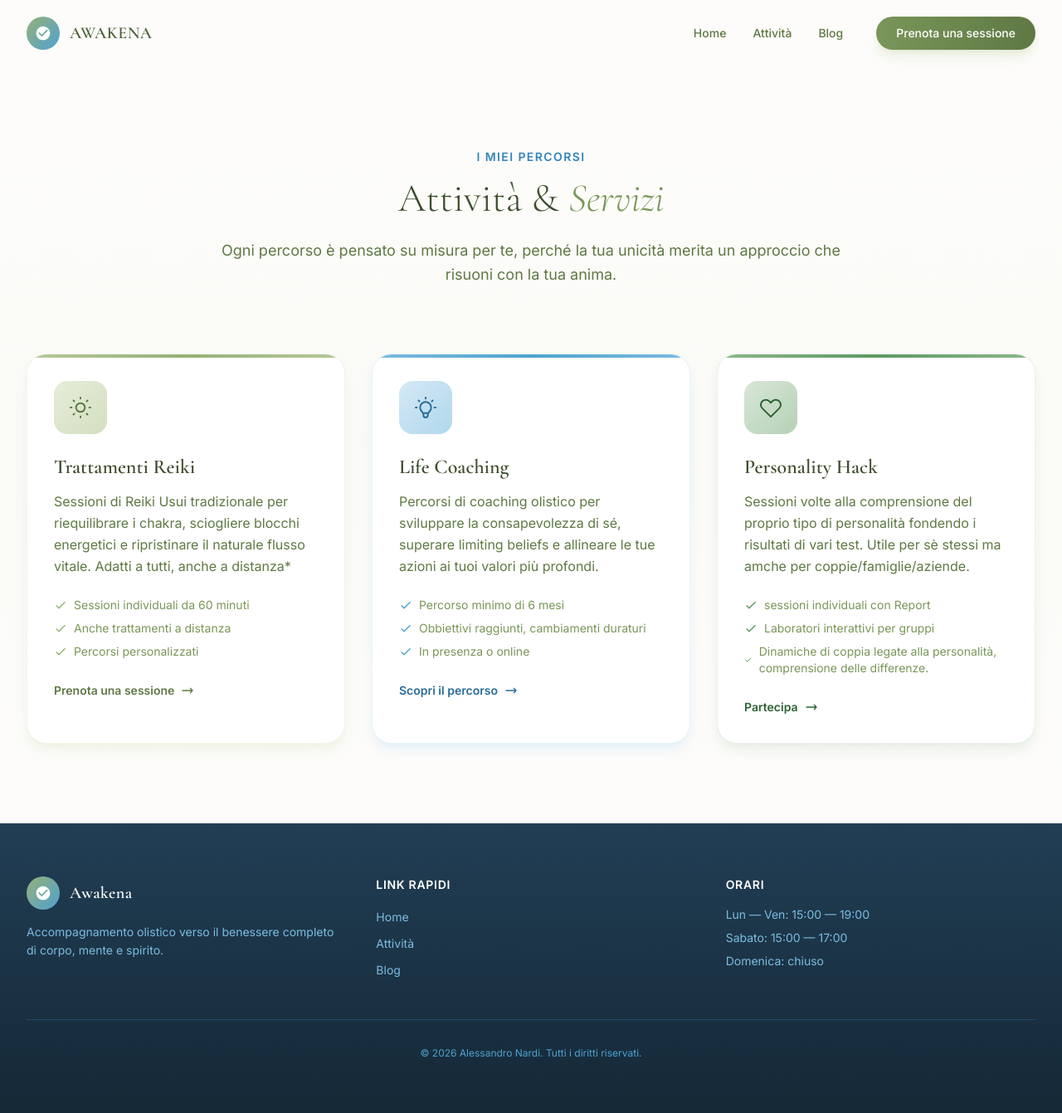
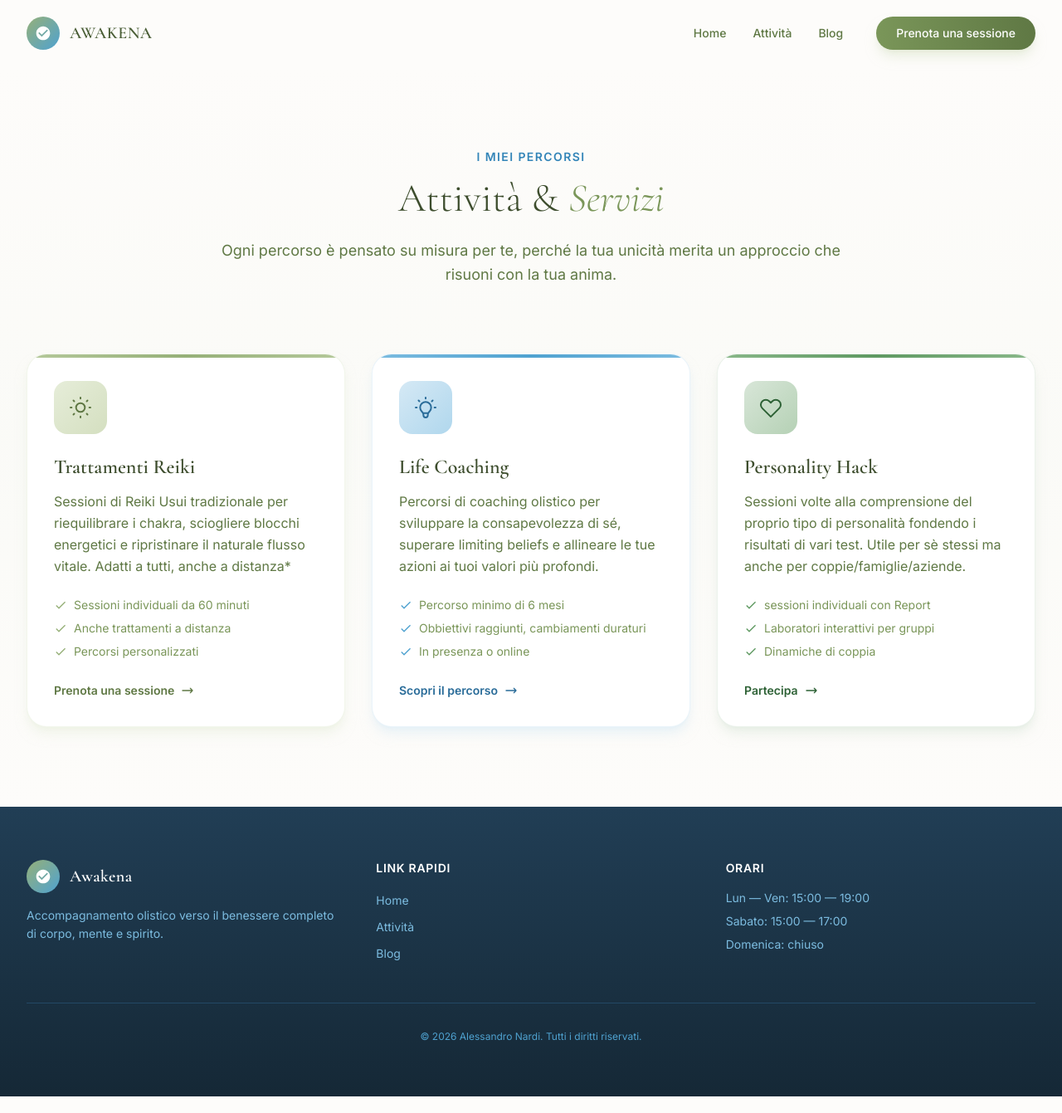
Before and after one commit to rerosku/rerosku.github.io, a Jekyll site: the page built from pages/attivita.md, in a window 1280 px wide and 1341 px high. Shown: the whole window at 83% size. Built offline with Jekyll 4.4.1, drawn with Linux system fonts in a browser that asks for light colours; nearby versions of some CDN libraries; some web fonts are replaced.

Commit message:
Update rerosku.github.io from Acode

```diff
--- a/index.html
+++ b/index.html
@@ -46,8 +46,8 @@
         <div class="text-xs text-salvia-500 uppercase tracking-wider mt-1">Life Olistico</div>
       </div>
       <div class="text-center">
-        <div class="font-display text-3xl font-semibold text-salvia-700">∞</div>
-        <div class="text-xs text-salvia-500 uppercase tracking-wider mt-1">Passione</div>
+        <div class="font-display text-3xl font-semibold text-salvia-700">Personality</div>
+        <div class="text-xs text-salvia-500 uppercase tracking-wider mt-1">Expert</div>
       </div>
     </div>
   </div>
--- a/pages/attivita.md
+++ b/pages/attivita.md
@@ -56,11 +56,11 @@
           <svg class="w-8 h-8 text-rosmarino-600" fill="none" stroke="currentColor" viewBox="0 0 24 24"><path stroke-linecap="round" stroke-linejoin="round" stroke-width="1.5" d="M4.318 6.318a4.5 4.5 0 000 6.364L12 20.364l7.682-7.682a4.5 4.5 0 00-6.364-6.364L12 7.636l-1.318-1.318a4.5 4.5 0 00-6.364 0z"/></svg>
         </div>
         <h3 class="font-display text-2xl font-semibold text-salvia-800 mb-3">Personality Hack</h3>
-        <p class="text-salvia-600 leading-relaxed mb-6">Sessioni volte alla comprensione del proprio tipo di personalità fondendo i risultati di vari test. Utile per sè stessi ma amche per coppie/famiglie/aziende.</p>
+        <p class="text-salvia-600 leading-relaxed mb-6">Sessioni volte alla comprensione del proprio tipo di personalità fondendo i risultati di vari test. Utile per sè stessi ma anche per coppie/famiglie/aziende.</p>
         <div class="space-y-2 mb-6">
           <div class="flex items-center gap-2 text-sm text-salvia-500"><svg class="w-4 h-4 text-rosmarino-400" fill="currentColor" viewBox="0 0 24 24"><path d="M9 16.17L4.83 12l-1.42 1.41L9 19 21 7l-1.41-1.41L9 16.17z"/></svg><span>sessioni individuali con Report</span></div>
           <div class="flex items-center gap-2 text-sm text-salvia-500"><svg class="w-4 h-4 text-rosmarino-400" fill="currentColor" viewBox="0 0 24 24"><path d="M9 16.17L4.83 12l-1.42 1.41L9 19 21 7l-1.41-1.41L9 16.17z"/></svg><span>Laboratori interattivi per gruppi</span></div>
-          <div class="flex items-center gap-2 text-sm text-salvia-500"><svg class="w-4 h-4 text-rosmarino-400" fill="currentColor" viewBox="0 0 24 24"><path d="M9 16.17L4.83 12l-1.42 1.41L9 19 21 7l-1.41-1.41L9 16.17z"/></svg><span>Dinamiche di coppia legate alla personalità, comprensione delle differenze.</span></div>
+          <div class="flex items-center gap-2 text-sm text-salvia-500"><svg class="w-4 h-4 text-rosmarino-400" fill="currentColor" viewBox="0 0 24 24"><path d="M9 16.17L4.83 12l-1.42 1.41L9 19 21 7l-1.41-1.41L9 16.17z"/></svg><span>Dinamiche di coppia</span></div>
         </div>
         <a href="/contatti/" class="inline-flex items-center gap-2 text-sm font-semibold text-rosmarino-600 hover:text-rosmarino-800 transition-colors group/link">Partecipa <svg class="w-4 h-4 transition-transform group-hover/link:translate-x-1" fill="none" stroke="currentColor" viewBox="0 0 24 24"><path stroke-linecap="round" stroke-linejoin="round" stroke-width="2" d="M17 8l4 4m0 0l-4 4m4-4H3"/></svg></a>
       </div>
```
